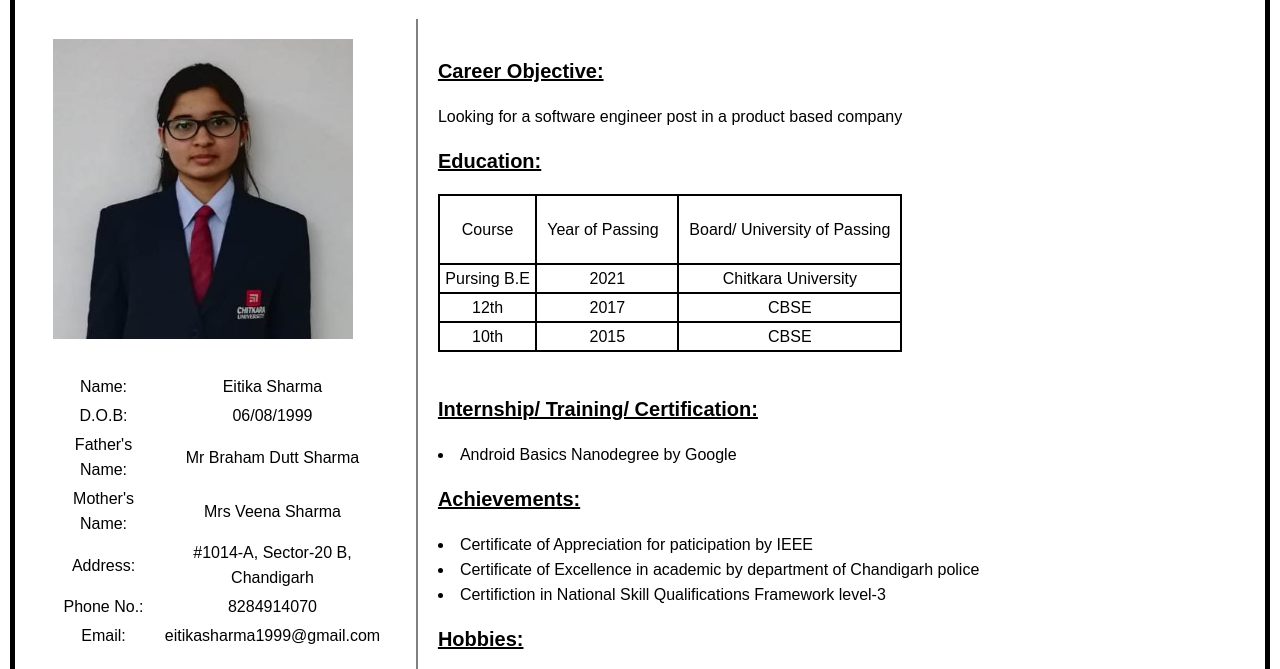
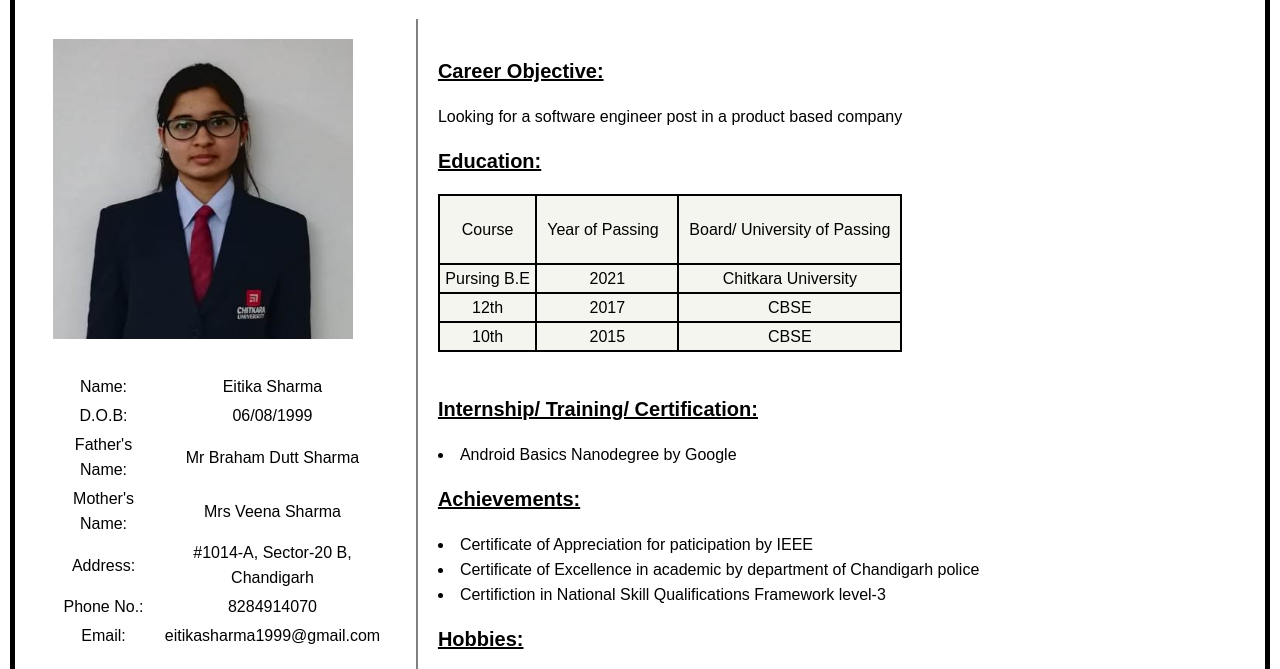
Before and after one commit to eitikasharma/Resume, a plain HTML site: page resume.html in a window 1280 px wide. Shown: the part 96-765 px from the top of the page. Drawn offline with Linux system fonts and the light colour scheme.

Commit message:
Updated table

```diff
--- a/cssResume.css
+++ b/cssResume.css
@@ -29,9 +29,18 @@ html
 
 table
 {
+
     text-align: center;
 
 }
+
+.table2,.td2
+{
+    border:2px solid black;
+    border-collapse:collapse;
+    background-color:#f5f5f0;
+}
+
 img
 {
 
--- a/resume.html
+++ b/resume.html
@@ -12,14 +12,14 @@
       <div class="divLeft">
           <img src="PICTURE.jpeg" alt="Image">
           <br><br>
-          <table >
-              <tr><td>Name:</td><td> Eitika Sharma</td></tr>
-                <tr><td>D.O.B:</td><td> 06/08/1999</td></tr>
-         <tr><td> Father's Name:</td><td>Mr Braham Dutt Sharma</td></tr>
-          <tr><td>Mother's Name:</td><td>Mrs Veena Sharma</td></tr>
-        <tr><td>  Address:</td><td> #1014-A, Sector-20 B, Chandigarh</td></tr>
-         <tr><td> Phone No.:</td><td> 8284914070</td></tr>
-         <tr><td> Email: </td><td>eitikasharma1999@gmail.com</td></tr>
+          <table class="table1">
+              <tr><td class="td1">Name:</td><td> Eitika Sharma</td></tr>
+              <tr><td class="td1">D.O.B:</td><td> 06/08/1999</td></tr>
+              <tr><td class="td1"> Father's Name:</td><td>Mr Braham Dutt Sharma</td></tr>
+              <tr><td class="td1">Mother's Name:</td><td>Mrs Veena Sharma</td></tr>
+              <tr><td class="td1">  Address:</td><td> #1014-A, Sector-20 B, Chandigarh</td></tr>
+              <tr><td class="td1"> Phone No.:</td><td> 8284914070</td></tr>
+              <tr><td class="td1"> Email: </td><td>eitikasharma1999@gmail.com</td></tr>
           </table>
       </div >
 
@@ -28,26 +28,26 @@
           <p > Career Objective:</p>
           Looking for a software engineer post in a product based company<br>
           <p >Education:</p>
-          <table style="border:2px solid black;border-collapse:collapse">
+          <table class="table2">
               <tr >
-                  <td style="border:2px solid black;"><p></p>&nbsp;&nbsp;Course&nbsp;&nbsp;  <p></p></td>
-                  <td style="border:2px solid black;"><p></p>&nbsp;&nbsp;Year of Passing&nbsp;&nbsp;&nbsp;&nbsp;<p></p></td>
-                  <td style="border:2px solid black;"><p></p>&nbsp;&nbsp;Board/ University of Passing&nbsp;&nbsp;<p></p></td>
+                  <td class="td2"><p></p>&nbsp;&nbsp;Course&nbsp;&nbsp;  <p></p></td>
+                  <td class="td2"><p></p>&nbsp;&nbsp;Year of Passing&nbsp;&nbsp;&nbsp;&nbsp;<p></p></td>
+                  <td class="td2"><p></p>&nbsp;&nbsp;Board/ University of Passing&nbsp;&nbsp;<p></p></td>
               </tr>
               <tr >
-                  <td style="border:2px solid black;">&nbsp;Pursing B.E&nbsp;</td>
-                  <td style="border:2px solid black;">2021</td>
-                  <td style="border:2px solid black;"> Chitkara University  </td>
+                  <td class="td2">&nbsp;Pursing B.E&nbsp;</td>
+                  <td class="td2">2021</td>
+                  <td class="td2"> Chitkara University  </td>
               </tr>
               <tr>
-                  <td style="border:2px solid black;">12th</td>
-                  <td style="border:2px solid black;">2017</td>
-                  <td style="border:2px solid black;">CBSE</td>
+                  <td class="td2">12th</td>
+                  <td class="td2">2017</td>
+                  <td class="td2">CBSE</td>
               </tr>
               <tr >
-                  <td style="border:2px solid black;">10th</td>
-                  <td style="border:2px solid black;">2015</td>
-                  <td style="border:2px solid black;">CBSE</td>
+                  <td class="td2">10th</td>
+                  <td class="td2">2015</td>
+                  <td class="td2">CBSE</td>
               </tr>
           </table>
           <br>
```
